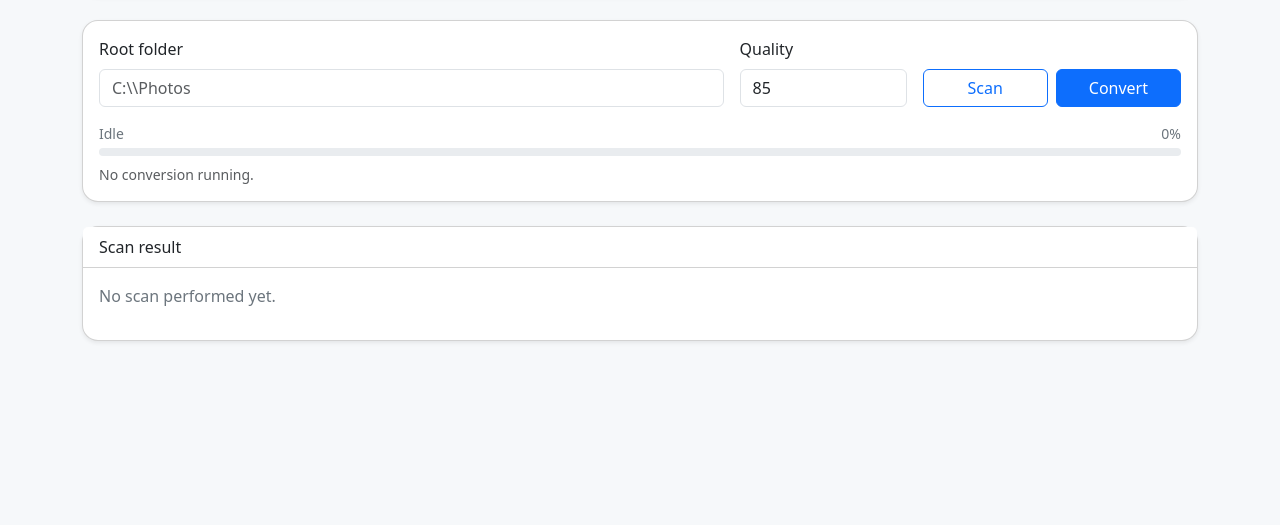
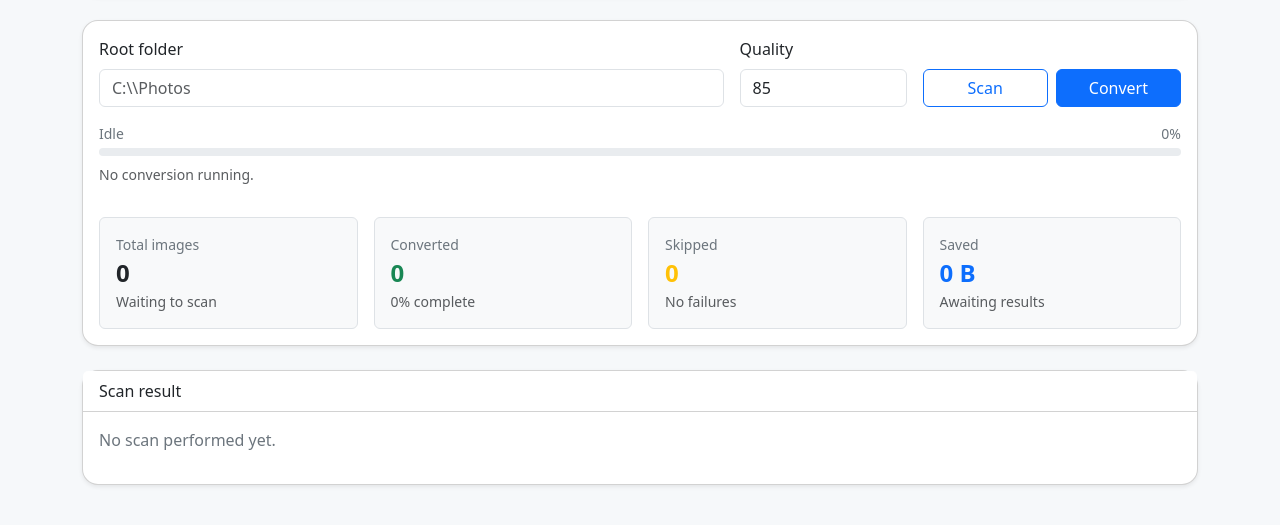
Before and after one commit to scott-dowell/ImageTools, a Flask app: page / in a window 1280 px wide. Shown: the part 142-667 px from the top of the page. Run offline with Flask 3, Linux system fonts and the light colour scheme.

Commit message:
Add live session progress cards
Closes #18

```diff
--- a/app.py
+++ b/app.py
@@ -22,6 +22,7 @@ _run_state = {
     "skipped_count": 0,
     "current_file": "",
     "progress_percent": 0.0,
+    "saved_bytes": 0,
     "started_at": None,
     "completed_at": None,
     "result": None,
@@ -116,6 +117,7 @@ def _on_progress(processed: int, total: int, current_path: str, conversion_resul
                                 folder_item["size_before_bytes_for_percent"] = int(folder_item.get("size_before_bytes_for_percent", 0) or 0) + size_before_bytes
                                 folder_item["size_after_bytes"] += int(conversion_result.get("size_after_bytes", 0) or 0)
                                 folder_item["saved_bytes"] += int(conversion_result.get("saved_bytes", 0) or 0)
+                                _run_state["saved_bytes"] = int(_run_state.get("saved_bytes", 0) or 0) + int(conversion_result.get("saved_bytes", 0) or 0)
                             elif conversion_result.get("status") in {"failed", "skipped"}:
                                 folder_item["skipped"] += 1
                         else:
@@ -131,16 +133,18 @@ def _on_progress(processed: int, total: int, current_path: str, conversion_resul
 
 def _run_conversion(root: str, quality: int) -> None:
     folder_summary = summarize_folder_status(root)
+    discovered_files = discover_image_files(root)
     _update_run_state(
         state="running",
         phase="converting",
         root=root,
-        total=0,
+        total=len(discovered_files),
         processed=0,
         converted_count=0,
         skipped_count=0,
         current_file="",
         progress_percent=0.0,
+        saved_bytes=0,
         started_at=datetime.utcnow(),
         completed_at=None,
         result=None,
--- a/templates/index.html
+++ b/templates/index.html
@@ -61,6 +61,37 @@
           </div>
           <div id="progressDetail" class="small text-muted mt-2">No conversion running.</div>
         </div>
+
+        <div class="row g-3 mt-3">
+          <div class="col-md-3">
+            <div class="border rounded p-3 h-100 bg-light">
+              <div class="small text-secondary">Total images</div>
+              <div id="summaryTotal" class="fs-4 fw-semibold">0</div>
+              <div id="summaryTotalSub" class="small text-muted">Waiting to scan</div>
+            </div>
+          </div>
+          <div class="col-md-3">
+            <div class="border rounded p-3 h-100 bg-light">
+              <div class="small text-secondary">Converted</div>
+              <div id="summaryConverted" class="fs-4 fw-semibold text-success">0</div>
+              <div id="summaryConvertedSub" class="small text-muted">0% complete</div>
+            </div>
+          </div>
+          <div class="col-md-3">
+            <div class="border rounded p-3 h-100 bg-light">
+              <div class="small text-secondary">Skipped</div>
+              <div id="summarySkipped" class="fs-4 fw-semibold text-warning">0</div>
+              <div id="summarySkippedSub" class="small text-muted">No failures</div>
+            </div>
+          </div>
+          <div class="col-md-3">
+            <div class="border rounded p-3 h-100 bg-light">
+              <div class="small text-secondary">Saved</div>
+              <div id="summarySaved" class="fs-4 fw-semibold text-primary">0 B</div>
+              <div id="summarySavedSub" class="small text-muted">Awaiting results</div>
+            </div>
+          </div>
+        </div>
       </div>
     </div>
 
@@ -88,6 +119,14 @@
     const progressPercent = document.getElementById('progressPercent');
     const progressBar = document.getElementById('progressBar');
     const progressDetail = document.getElementById('progressDetail');
+    const summaryTotal = document.getElementById('summaryTotal');
+    const summaryTotalSub = document.getElementById('summaryTotalSub');
+    const summaryConverted = document.getElementById('summaryConverted');
+    const summaryConvertedSub = document.getElementById('summaryConvertedSub');
+    const summarySkipped = document.getElementById('summarySkipped');
+    const summarySkippedSub = document.getElementById('summarySkippedSub');
+    const summarySaved = document.getElementById('summarySaved');
+    const summarySavedSub = document.getElementById('summarySavedSub');
     let progressTimer = null;
 
     function getDisplayFolderPath(folderPath, rootPath) {
@@ -97,6 +136,25 @@
       if (!normalizedFolder.startsWith(normalizedRoot)) return normalizedFolder;
       const relativePath = normalizedFolder.slice(normalizedRoot.length).replace(/^\//, '');
       return relativePath || '.';
+    }
+
+    function updateSessionSummary(data) {
+      const total = Number(data.total || data.count || 0);
+      const processed = Number(data.processed || 0);
+      const converted = Number(data.converted_count || 0);
+      const skipped = Number(data.skipped_count || 0);
+      const savedBytes = Number(data.saved_bytes || 0);
+      const percentComplete = total > 0 ? Math.round((processed / total) * 100) : 0;
+      const convertedPercent = total > 0 ? Math.round((converted / total) * 100) : 0;
+
+      summaryTotal.textContent = total;
+      summaryTotalSub.textContent = data.root ? `Root: ${data.root}` : 'Waiting to scan';
+      summaryConverted.textContent = converted;
+      summaryConvertedSub.textContent = `${convertedPercent}% complete`;
+      summarySkipped.textContent = skipped;
+      summarySkippedSub.textContent = skipped > 0 ? `${skipped} skipped` : 'No failures';
+      summarySaved.textContent = formatBytes(savedBytes);
+      summarySavedSub.textContent = data.state === 'done' ? 'Session complete' : 'Live estimate';
     }
 
     function renderFolderResults(items) {
@@ -168,9 +226,11 @@
       const data = await callApi('/api/scan', { root });
       summary.textContent = data.error ? data.error : `${data.count} image(s) found under ${data.root}`;
       if (data.error) {
+        updateSessionSummary({ total: 0, processed: 0, converted_count: 0, skipped_count: 0, saved_bytes: 0, state: 'idle', root });
         folderSummary.innerHTML = '';
         resultsMeta.textContent = '';
       } else if (data.folders && data.folders.length) {
+        updateSessionSummary({ total: data.count || 0, processed: 0, converted_count: 0, skipped_count: 0, saved_bytes: 0, state: 'idle', root: data.root });
         renderFolderResults(data.folders);
         resultsMeta.innerHTML = '';
       } else {
@@ -184,6 +244,7 @@
       const data = await response.json();
       const isRunning = data.state === 'running';
       const percent = isRunning ? Math.round(data.progress_percent || 0) : 0;
+      updateSessionSummary(data);
       progressLabel.textContent = isRunning ? 'Converting…' : 'Idle';
       progressPercent.textContent = isRunning ? `${percent}%` : '0%';
       progressBar.style.width = isRunning ? `${percent}%` : '0%';
@@ -208,6 +269,7 @@
         return;
       }
       summary.textContent = 'Conversion started.';
+      updateSessionSummary({ total: 0, processed: 0, converted_count: 0, skipped_count: 0, saved_bytes: 0, state: 'running', root });
       resultsMeta.innerHTML = `<div class="small text-muted"><span class="fw-semibold">Run:</span> ${data.run ? data.run.root : root}</div>`;
       clearInterval(progressTimer);
       progressTimer = setInterval(updateProgress, 400);
```
Also changed, not shown: tests/test_converter.py (+24 -0 lines), CHANGELOG.md.
